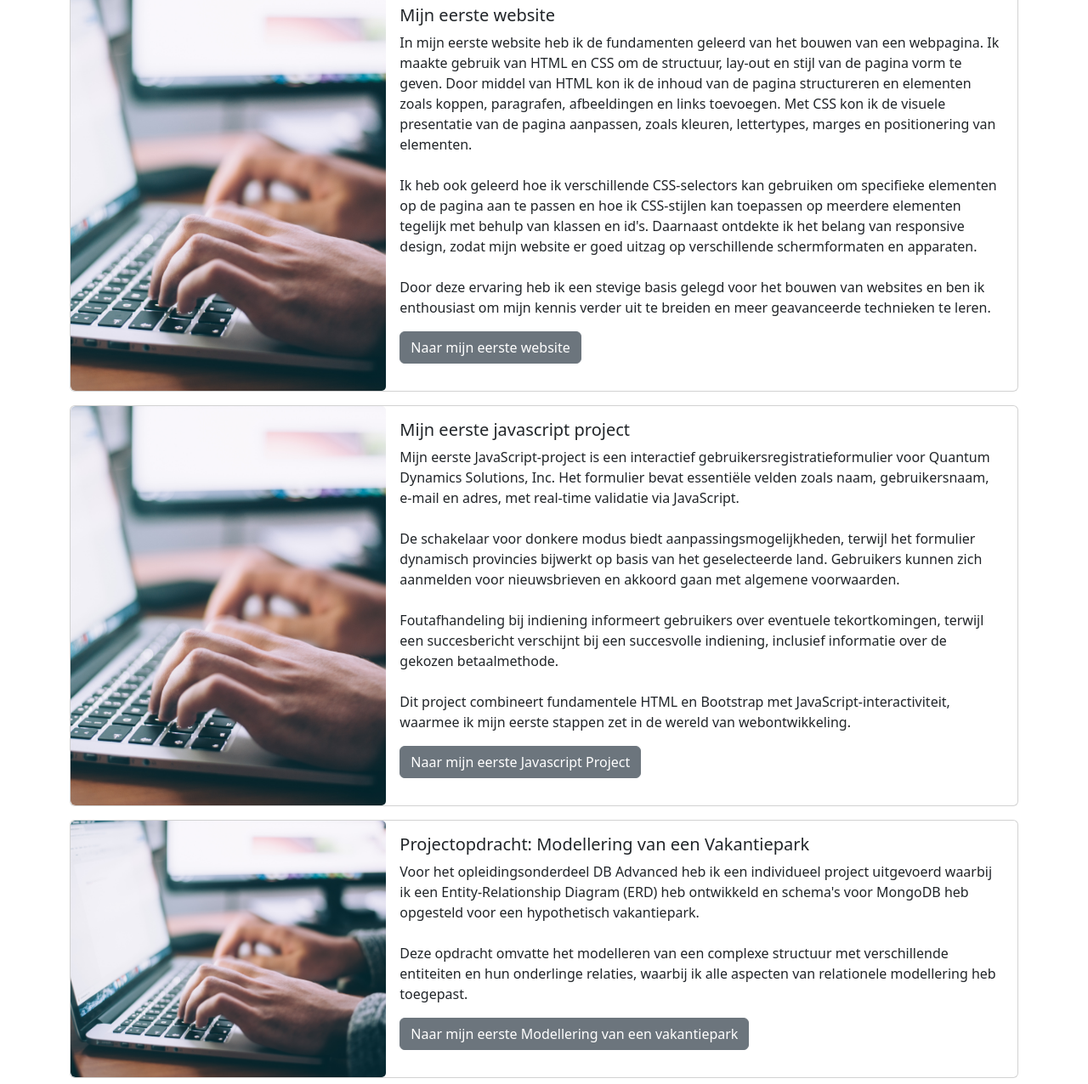
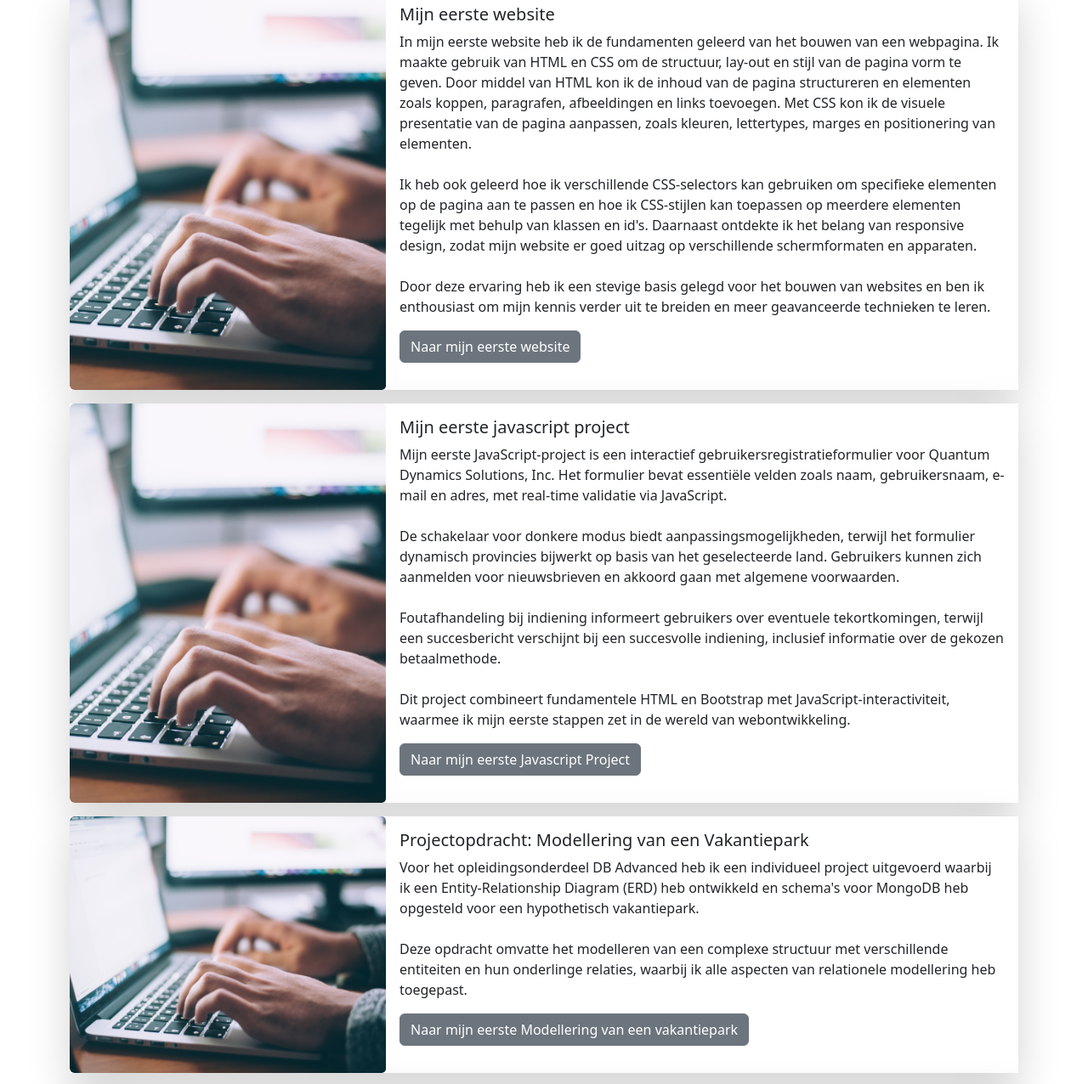
Before and after one commit to DavidWaligora/MijnWebsite, a plain HTML site: page Projecten.html in a window 1280 px wide. Shown: the part 175-1451 px from the top of the page at 85% size. Drawn offline with nearby package versions, Linux system fonts and the light colour scheme.

Commit message:
Update Projecten.html
aa

```diff
--- a/Projecten.html
+++ b/Projecten.html
@@ -67,7 +67,7 @@
 <!--einde navigatie-->
 
 <div class="container"><h1>Projecten</h1>
-  <div class="card mb-3">
+  <div class="card mb-3 shadow-lg border-0 rounded-0">
     <div class="row g-0">
       <div class="col-md-4 d-flex align-items-center">
         <img src="foto's/glenn-carstens-peters-npxXWgQ33ZQ-unsplash.jpg" class="img-fluid rounded-start card-img" alt="website">
@@ -88,7 +88,7 @@
       </div>
     </div>
   </div>
-  <div class="card mb-3">
+  <div class="card mb-3 shadow-lg border-0 rounded-0">
     <div class="row g-0">
       <div class="col-md-4 d-flex align-items-center">
         <img src="foto's/glenn-carstens-peters-npxXWgQ33ZQ-unsplash.jpg" class="img-fluid rounded-start card-img" alt="website">
@@ -111,7 +111,7 @@
       </div>
     </div>
   </div>
-  <div class="card mb-3">
+  <div class="card mb-3 shadow-lg border-0 rounded-0">
     <div class="row g-0">
       <div class="col-md-4 d-flex align-items-center">
         <img src="foto's/glenn-carstens-peters-npxXWgQ33ZQ-unsplash.jpg" class="img-fluid rounded-start card-img" alt="website">
@@ -129,7 +129,7 @@
       </div>
     </div>
   </div>
-  <div class="card mb-3">
+  <div class="card mb-3 shadow-lg border-0 rounded-0">
     <div class="row g-0">
       <div class="col-md-4 d-flex align-items-center">
         <img src="foto's/glenn-carstens-peters-npxXWgQ33ZQ-unsplash.jpg" class="img-fluid rounded-start card-img" alt="website">
@@ -148,7 +148,7 @@
       </div>
     </div>
   </div>
-  <div class="card mb-3">
+  <div class="card mb-3 shadow-lg border-0 rounded-0">
     <div class="row g-0">
       <div class="col-md-4 d-flex align-items-center">
         <img src="foto's/glenn-carstens-peters-npxXWgQ33ZQ-unsplash.jpg" class="img-fluid rounded-start card-img" alt="website">
```
